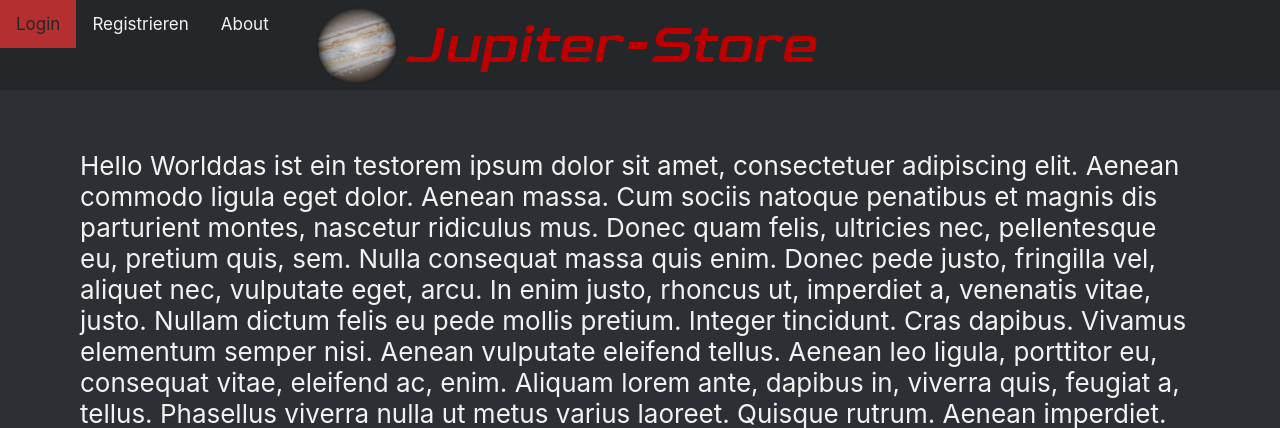
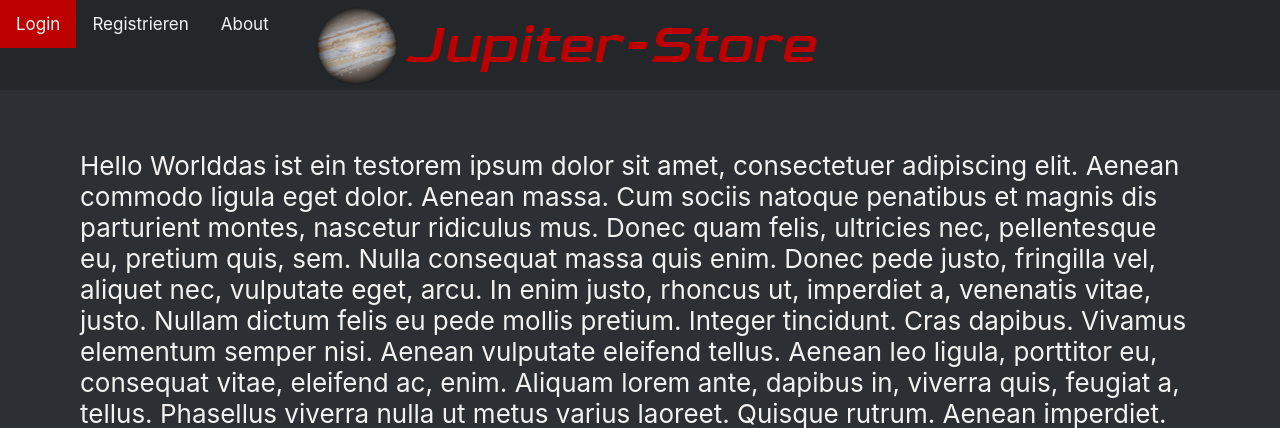
Before and after one commit to Telekom-FOM/php_project_ws2020, a PHP site: page / in a window 1280 px wide. Shown: the top 428 px of the page. Run offline with PHP 8.4, Linux system fonts and the light colour scheme.

Commit message:
style optimizations

```diff
--- a/src/css/base.css
+++ b/src/css/base.css
@@ -19,8 +19,19 @@ body {
 
 ::-webkit-scrollbar {
     width: 0.5rem;
+    background-color: transparent;
 }
 
 ::-webkit-scrollbar-thumb {
-    background-color: rgb(226, 0, 116);
+    background-color: rgb(188, 0, 0);
 }
+
+::-moz-selection { /* Code for Firefox */
+    color: red;
+    background: yellow;
+  }
+
+  ::selection {
+    color: red;
+    background: yellow;
+  }
--- a/src/css/navbar.css
+++ b/src/css/navbar.css
@@ -17,6 +17,6 @@
   }
 
   .navbar a:hover {
-    background: rgb(180, 48, 48);
-    color: #23272A;
+    background: rgb(188, 0, 0);
+    color: #f2f2f2;
   }
--- a/src/html_include/base.html
+++ b/src/html_include/base.html
@@ -1,4 +1,5 @@
 <head>
-    <link rel="stylesheet" href="../css/base.css">
+    <link rel="stylesheet" href="./css/base.css">
+    <link rel="shortcut icon" type="image/x-icon" href="./static/favicon.png">
 </head>
 <body>
--- a/src/login.php
+++ b/src/login.php
@@ -1,3 +1,8 @@
+<?php
+include("html_include/base.html");
+echo "<title>Das ist ein Shop</title>";
+include("html_include/header.html");
+?>
 <html>
     <body>
         <form method="POST">
--- a/src/php_include/db_article.php
+++ b/src/php_include/db_article.php
@@ -60,5 +60,4 @@ function db_get_article_from_id($art_id) {
     return $articles;
 }
 
-print_r(db_get_article_from_id(7632));
 ?>
--- a/src/register.php
+++ b/src/register.php
@@ -0,0 +1,6 @@
+<?php
+include("html_include/base.html");
+echo "<title>Das ist ein Shop</title>";
+include("html_include/header.html");
+
+?>
```
Also changed, not shown: src/detail.php (+11 -3 lines).
